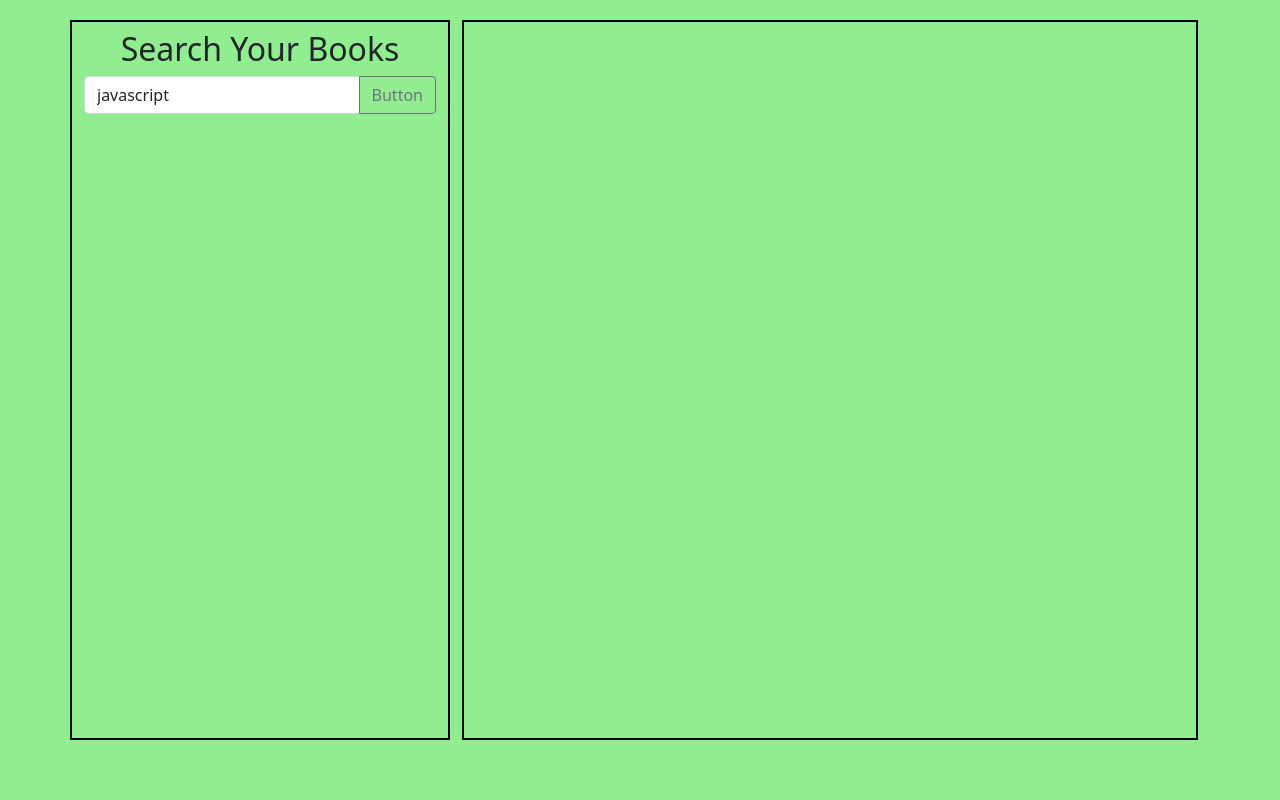
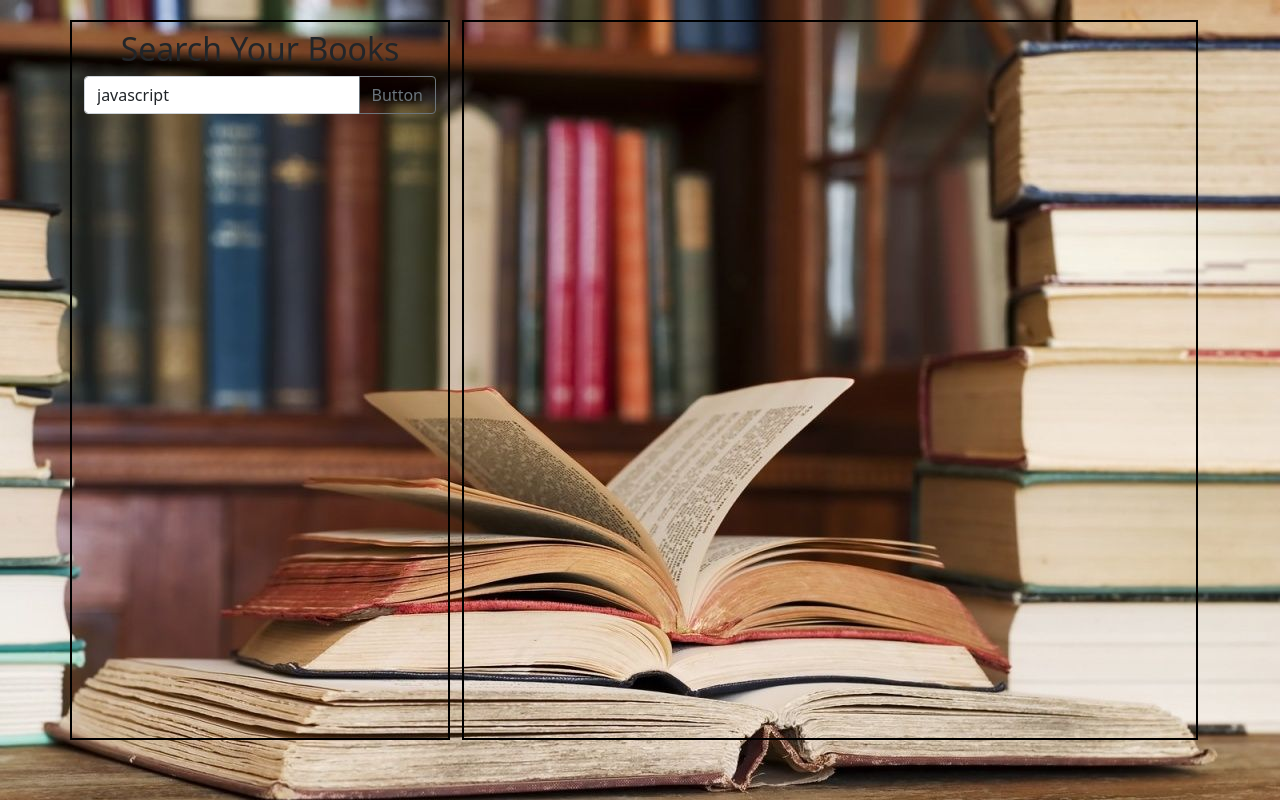
Before and after one commit to MehediHasan23/-book-archive-store, a plain HTML site: page index.html in a window 1280 px wide. Drawn offline with nearby package versions, Linux system fonts and the light colour scheme.

Commit message:
added background pic

```diff
--- a/js/app.js
+++ b/js/app.js
@@ -28,7 +28,9 @@ const loadData =(dataList)=>{
     </div>
 
     `
+    bookResult.innerHTML=''
     bookResult.appendChild(div);
-    // bookResult.innerHTML=''
+
+
   })
 }
--- a/style.css
+++ b/style.css
@@ -1,5 +1,8 @@
 body{
   background-color: lightgreen;
+  background-image: url(images/books-library.jpg);
+  background-repeat: no-repeat;
+  background-size: cover;
 }
 #search{
   border: 2px solid rgb(0, 0, 0);
```
Also changed, not shown: images/books-library.jpg (added).
